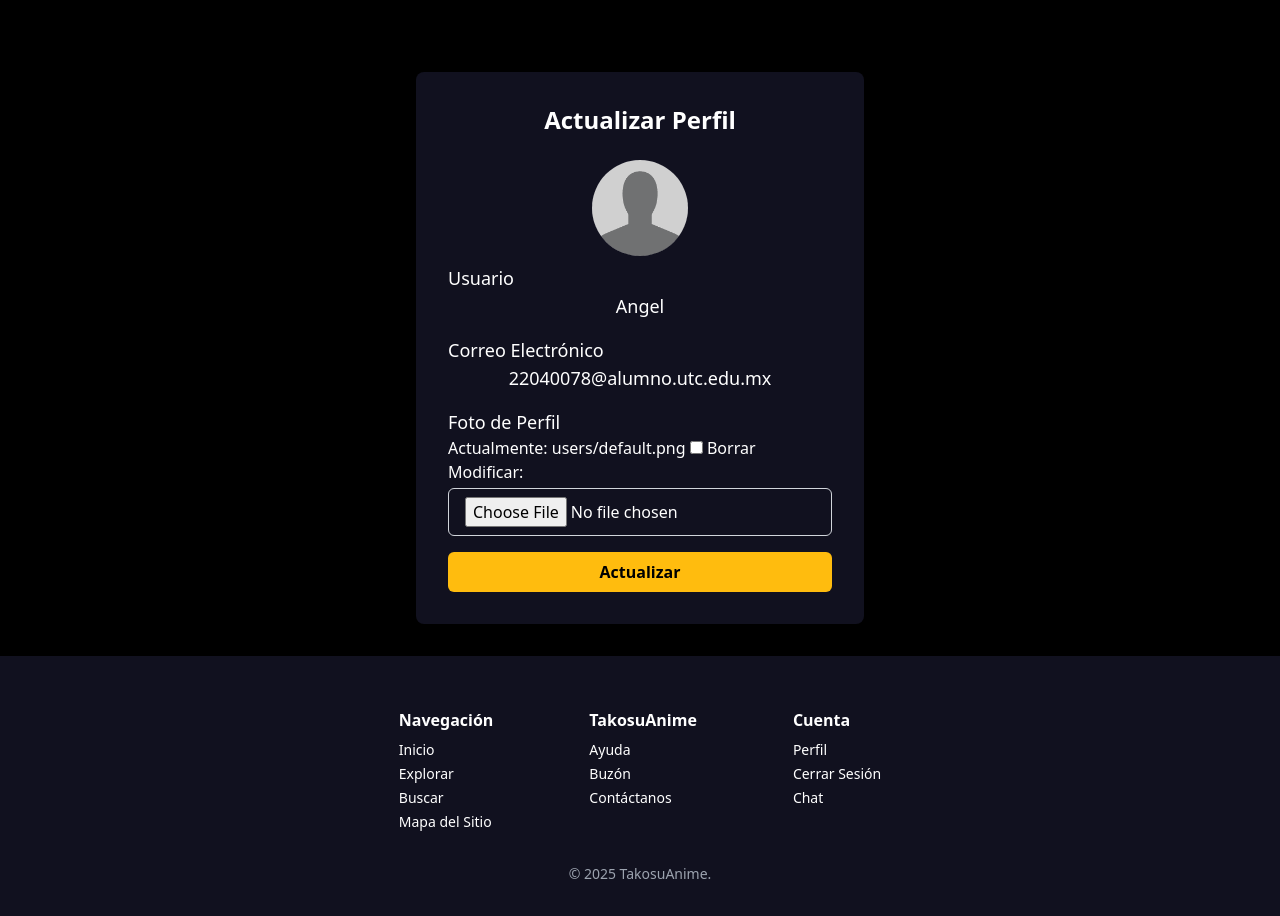
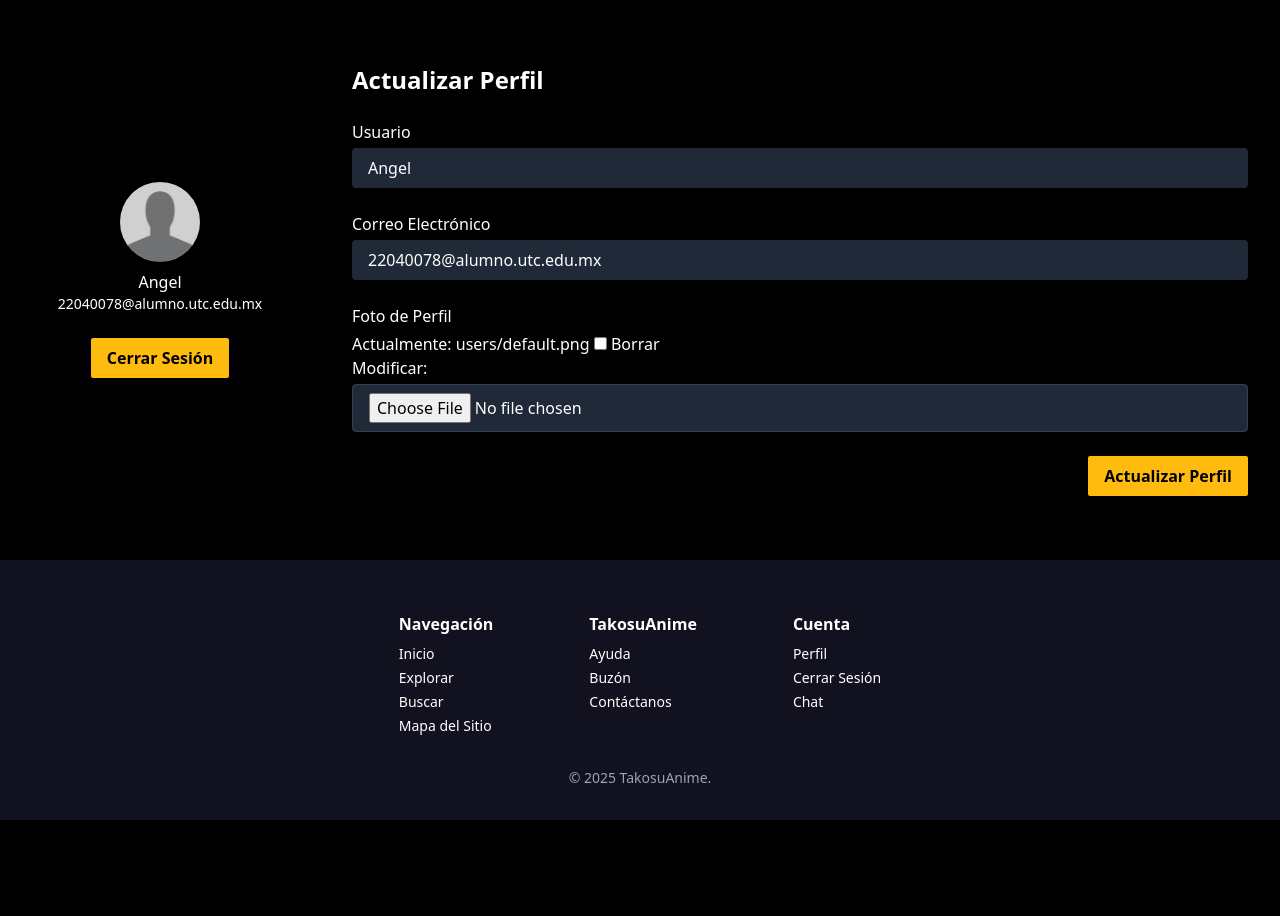
Before and after one commit to D4RKL10N3823/obregonmorinadrianjesusUnidad1, a Django app: page /profile/3/ in a window 1280 px wide. Shown: the part 64-980 px from the top of the page. After the commit the page ends 884 px from the top, so only its background shows below. Run offline with Django 5.2, Linux system fonts and the light colour scheme; a user stored in the database is signed in; data comes from the database, SQL or seed files in the repository; both versions use the stored data as it was after the commit; some libraries are stand-ins or nearby versions.

Commit message:
v0.1.5 - Mejora de Front

```diff
--- a/main/templates/login.html
+++ b/main/templates/login.html
@@ -10,13 +10,13 @@
             <h2 class="text-2xl font-bold text-center mb-6 text-white">Iniciar Sesión</h2>
             <div class="mb-4">
                 <label for="username" class="block text-sm font-medium text-white">Usuario</label>
-                {{ form.username|add_class:"block w-full px-4 py-2 mt-1 border border-gray-300 rounded-md bg-gray-200" }}
+                {{ form.username|add_class:"block w-full px-4 py-2 mt-1 border border-gray-300 rounded-sm bg-gray-200" }}
             </div>
             <div class="mb-4">
                 <label for="password" class="block text-sm font-medium text-white">Contraseña</label>
-                {{ form.password|add_class:"block w-full px-4 py-2 mt-1 border border-gray-300 rounded-md bg-gray-200" }}
+                {{ form.password|add_class:"block w-full px-4 py-2 mt-1 border border-gray-300 rounded-sm bg-gray-200" }}
             </div>
-            <button type="submit" class="[background-color:#FFBC0E] font-semibold w-full py-2 px-4 rounded-md hover:bg-yellow-600">
+            <button type="submit" class="[background-color:#FFBC0E] font-semibold w-full py-2 px-4 rounded-sm hover:bg-yellow-600">
                 Iniciar Sesión
             </button>
             <p class="text-center text-sm text-white mt-2">
--- a/main/templates/password_reset.html
+++ b/main/templates/password_reset.html
@@ -9,8 +9,8 @@
             <h2 class="text-2xl font-bold text-center mb-6 text-white">Recuperar Contraseña</h2>
             {% csrf_token %}
             <label for="email" class="block text-sm font-medium text-white">Correo electrónico</label>
-            {{ form.email|add_class:"block w-full px-4 py-2 mt-1 border border-gray-300 rounded-md mb-4" }}
-            <button type="submit" class="[background-color:#FFBC0E] w-full py-2 px-4 rounded-md hover:bg-yellow-600 text-white">Enviar enlace</button>
+            {{ form.email|add_class:"block w-full px-4 py-2 mt-1 border border-gray-300 rounded-sm mb-4" }}
+            <button type="submit" class="[background-color:#FFBC0E] w-full py-2 px-4 rounded-sm hover:bg-yellow-600 text-white">Enviar enlace</button>
         </form>
     </div>
 {% endblock %}
--- a/main/templates/profile.html
+++ b/main/templates/profile.html
@@ -1,27 +1,54 @@
 {% extends "base.html" %}
-{% load form_filters %}
-{% load static %}
+{% load form_filters static %}
 
-{% block title %}Actualizar Perfil{% endblock %}
+{% block title %}Perfil{% endblock %}
+
 {% block content %}
-    <form method="post" enctype="multipart/form-data" style="background-color: #11111F;" class="text-white p-8 rounded-lg shadow-md w-full max-w-md mx-auto mt-10">
+<div class="container mx-auto">
+  <div class="flex ">
+    <aside class="w-1/4 shadow flex flex-col items-center justify-center">
+        <div class="p-6 text-center">
+            <img src="{{ user.icon.url }}" alt="{{ user.username }}"
+                class="w-20 h-20 rounded-full mx-auto mb-2">
+            <p class="text-md text-white">{{ user.username }}</p>
+            <p class="text-sm text-white">{{ user.email }}</p>
+            <form action="{% url 'logout' %}" method="post" class="block">
+                {% csrf_token %}
+                <button type="submit" class="mt-6 rounded-sm [background-color:#FFBC0E] text-black font-semibold py-2 px-4 mt-4 hover:bg-yellow-600 transition-colors duration-300">
+                    Cerrar Sesión
+                </button>
+            </form>
+        </div>
+    </aside>
+
+    <!-- Panel principal -->
+    <section class="flex-1 rounded-lg shadow p-8">
+      <h2 class="text-2xl font-bold text-white mb-6">Actualizar Perfil</h2>
+      <form method="post" enctype="multipart/form-data" class="space-y-6 text-white">
         {% csrf_token %}
-        <h2 class="text-2xl font-bold text-center mb-6">Actualizar Perfil</h2>
-        <img src="{{ user.icon.url }}" alt="{{ user.username }}" class="w-24 h-24 rounded-full mb-2 mx-auto">
-        <div class="mb-4">
-            <label for="username" class="block text-lg font-medium">Usuario</label>
-            <p class="text-black-500 text-lg text-center">{{ user.username }}</p>
+
+        <div>
+          <label class="block font-medium mb-1" for="username">Usuario</label>
+          <p class="bg-gray-800 rounded px-4 py-2">{{ user.username }}</p>
         </div>
-        <div class="mb-4">
-            <label for="email" class="block text-lg font-medium">Correo Electrónico</label>
-            <p class="text-black-500 text-lg text-center">{{ user.email }}</p>
+
+        <div>
+          <label class="block font-medium mb-1" for="email">Correo Electrónico</label>
+          <p class="bg-gray-800 rounded px-4 py-2">{{ user.email }}</p>
         </div>
-        <div class="mb-4">
-            <label for="icon" class="block text-lg font-medium">Foto de Perfil</label>
-            {{ form.icon|add_class:"block w-full px-4 py-2 mt-1 border border-gray-300 rounded-md focus:ring-blue-500 focus:border-blue-500" }}
+
+        <div>
+          <label class="block font-medium mb-1" for="icon">Foto de Perfil</label>
+          {{ form.icon|add_class:"block w-full px-4 py-2 mt-1 border border-gray-700 rounded bg-gray-800 focus:ring focus:ring-blue-500 focus:border-blue-500" }}
         </div>
-        <button type="submit" class="[background-color:#FFBC0E] font-semibold w-full text-black py-2 px-4 rounded-md hover:bg-yellow-600">
-            Actualizar
-        </button>
-    </form>
+
+       <div class="flex justify-end mt-4">
+            <button type="submit" class="[background-color:#FFBC0E] rounded-sm text-black font-semibold py-2 px-4 hover:bg-yellow-600 transition-colors duration-300">
+                Actualizar Perfil
+            </button>
+        </div>
+      </form>
+    </section>
+  </div>
+</div>
 {% endblock %}
--- a/main/templates/sitemap.html
+++ b/main/templates/sitemap.html
@@ -31,7 +31,7 @@
         <li><a href="{% url 'help' %}">Ayuda</a></li>
         <li><a href="{% url 'suggestion' %}">Buzón de Sugerencias</a></li>
         <li><a href="{% url 'home_redirect' %}">Chat de Ayuda</a></li>
-        <li><a href="{% utl 'contact' %}">Contáctanos</a></li>
+        <li><a href="{% url 'contact' %}">Contáctanos</a></li>
       </ul>
     </li>
   </ul>
```
Also changed, not shown: main/forms.py (+5 -3 lines), main/templates/password_reset_confirm.html (+30 -7 lines), main/templates/signup.html (+5 -5 lines), db.sqlite3, media/anime/Black_Clover/black_clover_card.png (added), media/anime/Black_Clover/black_clover_detail.png (added), media/anime/Kusuriya_no_Hitorigoto/maomao_detail.png (added), media/anime/ReLife/relife_card.png (added), media/users/D4RKL10N/GODSUBA_9.jpg (deleted), media/users/D4RKL10N/SANJI_2.jfif (added), 2 other files.
